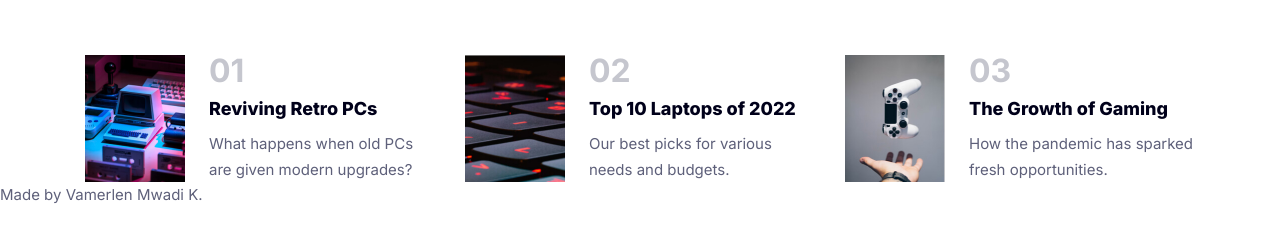
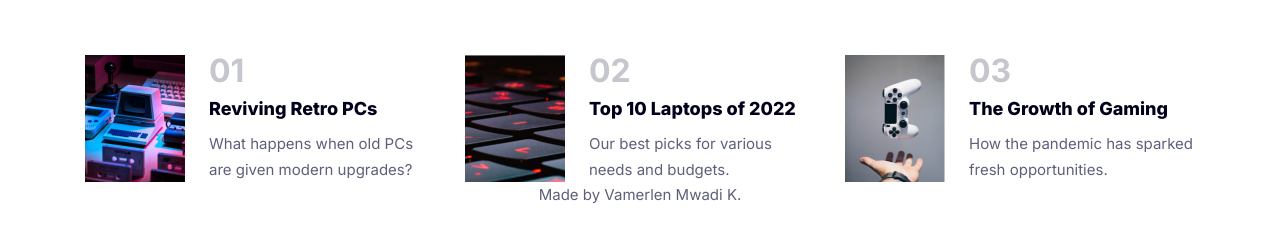
Before and after one commit to Vamerlen/fem-news-homepage, a website built with Vite: page index.html in a window 1280 px wide. Shown: the part 715-956 px from the top of the page. Built offline with nearby package versions, Linux system fonts and the light colour scheme.

Commit message:
Update index.html

```diff
--- a/index.html
+++ b/index.html
@@ -207,7 +207,9 @@
           </article>
         </section>
       </article>
-      <p font-size: 1rem; color: grey;>Made by Vamerlen Mwadi K.</p>
+      <center>
+        <p font-size: 1rem; color: grey; margin-top: 3rem; text-align: center;>Made by Vamerlen Mwadi K.</p>
+      </center>
     </main>
 
     <script src="main.js"></script>
```
